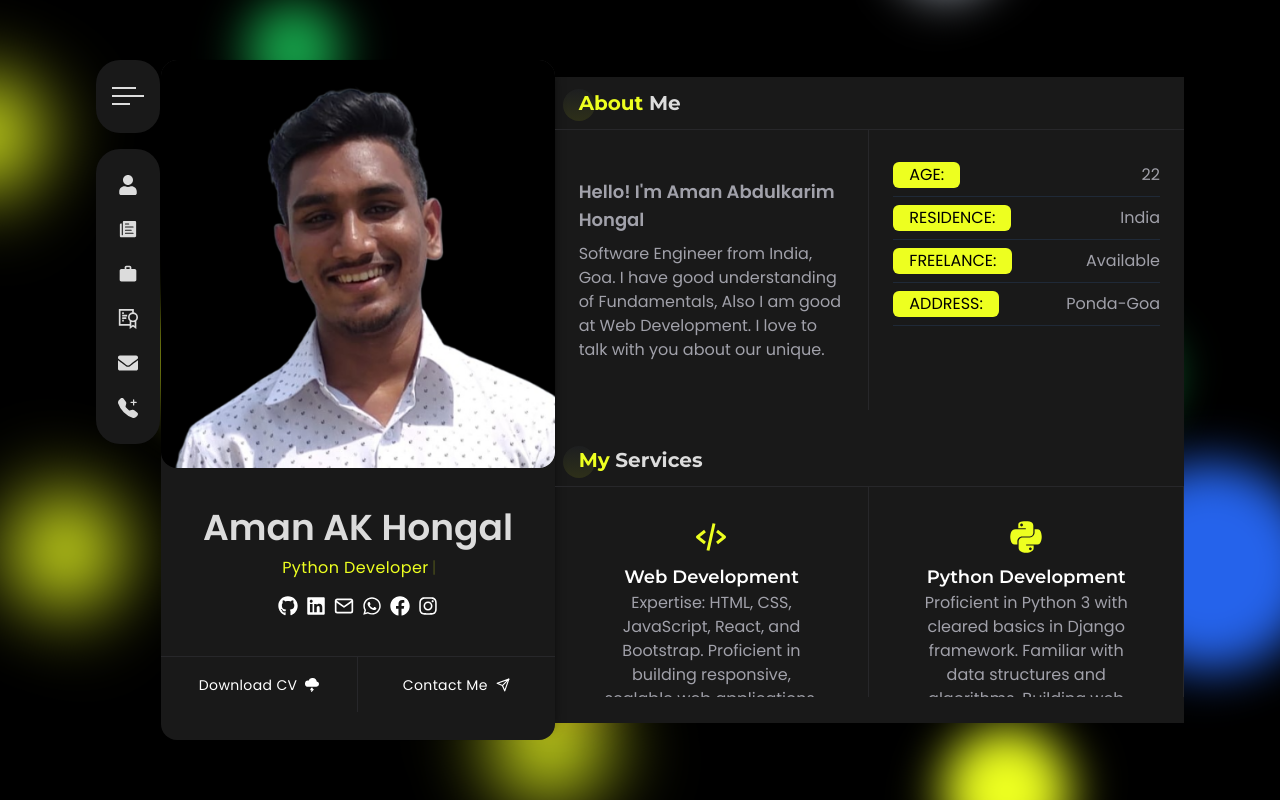
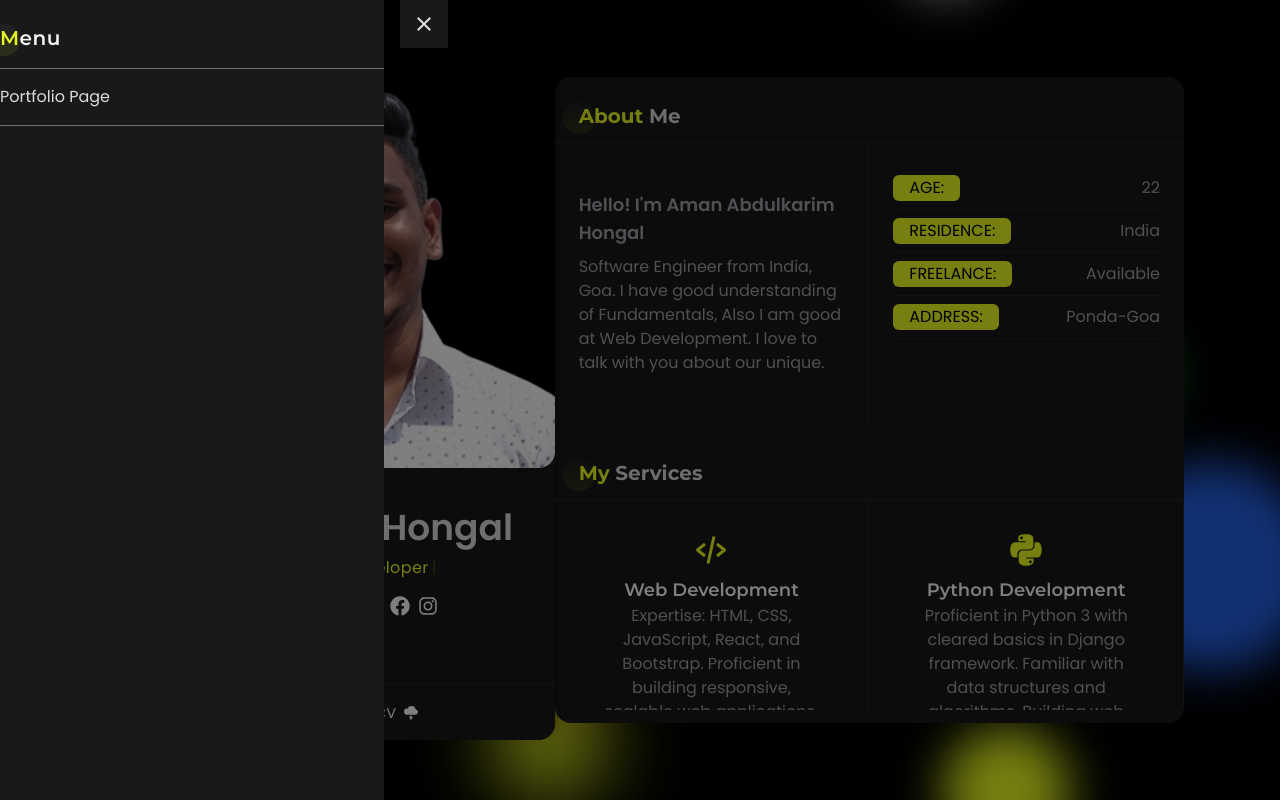
Before and after one commit to Aman-Hongal001/portfolio, a React (Create React App) app: page / in a window 1280 px wide. Both pictures are taken after a click on the element 128 px from the left and 96 px from the top of the page. Built offline with nearby package versions, Linux system fonts and the light colour scheme.

Commit message:
All the pages are completed

```diff
--- a/src/App.js
+++ b/src/App.js
@@ -9,7 +9,7 @@ import Home from './Home';
 
 function App() {
   return (
-    <div className='w-full h-screen font-bodyfont text-textColor bg-black relative overflow-hidden'>
+    <div className='w-full lgl:h-screen font-bodyfont text-textColor bg-black relative overflow-hidden'>
       <div className='max-w-screen-2xl h-full mx-auto flex justify-center items-center'>
         <Home/>
       </div>
--- a/src/Home.jsx
+++ b/src/Home.jsx
@@ -1,8 +1,8 @@
 import React, { useState } from "react";
 import Left from "./components/Home/Left";
-import { FaEnvelope, FaLeaf, FaUser } from "react-icons/fa";
+import { FaEnvelope, FaUser } from "react-icons/fa";
 import { IoIosPaper } from "react-icons/io";
-import { MdWork } from "react-icons/md";
+import { MdOutlineClose, MdWork } from "react-icons/md";
 import { BsTelephonePlusFill } from "react-icons/bs";
 import About from "./components/about/About";
 import Resume from "./components/resume/Resume";
@@ -11,6 +11,7 @@ import { motion } from "framer-motion";
 import Project from "./components/projects/Project";
 import Certificates from "./components/certificates/Certificates";
 import Contact from "./components/contact/Contact";
+import Sidenav from "./components/Home/Sidenav";
 
 function Home() {
   const[about, setAbout]=useState(true);
@@ -18,20 +19,43 @@ function Home() {
   const[project, setProject]=useState(false);
   const[certificate, setCertificate]=useState(false);
   const[contact, setContact]=useState(false);
-  // const[sidenav, setSidenav]=useState(false)
+  const[sidenav, setSidenav]=useState(false)
 
   return(
-    <div className='w-[85%] h-[85%] bg-transparent text-white z-50 flex items-start justify-between'>
-        <div className="w-16 h-96 bg-transparent flex flex-col gap-4">
+    <div className='w-full lgl:w-[85%] h-full lgl:h-[85%] bg-transparent text-white z-50 flex items-start justify-between p-4 lgl:p-0'>
+        <div className="w-16 h-96 bg-transparent hidden lgl:flex flex-col gap-4">
           <div className="w-full h-20 bg-bodyColor rounded-3xl flex justify-center items-center cursor-pointer group">
+
             {/* Home icons */}
-            <div className="flex flex-col gap-1.5 overflow-hidden">
+            <div onClick={()=>setSidenav(true)}
+              className="flex flex-col gap-1.5 overflow-hidden">
               <span className="w-8 h-[2px] bg-textColor inline-block -translate-x-2 transition-transform duration-300 group-hover:bg-designColor group-hover:translate-x-0"></span>
               <span className="w-8 h-[2px] bg-textColor inline-block -translate-x-0 transition-transform duration-300 group-hover:bg-designColor"></span>
               <span className="w-8 h-[2px] bg-textColor inline-block -translate-x-3.5 transition-transform duration-300 group-hover:bg-designColor group-hover:translate-x-0"></span>
             </div>
           </div>
+
           {/* Other Icons */}
+{/* *************************Sidenav Starts here ********************* */}
+          {
+            sidenav && (
+            <div className="w-full h-screen fixed top-0 left-0 bg-black bg-opacity-50 z-50">
+              <div className="w-96 h-full relative">
+                <div className="w-full h-full bg-bodyColor overflow-y-scroll scrollbar-thin scrollbar-thumb-[#646464] scrollbar-none">
+                  <Sidenav/>
+                  <span onClick={()=>setSidenav(false)} className="absolute top-0 -right-16 w-12 h-12 bg-bodyColor text-2xl text-textColor hover:text-designColor duration-300 cursor-pointer flex items-center justify-center z-50">
+                    <MdOutlineClose/>
+                  </span>
+                </div>
+              </div>
+            </div>
+          )}
+
+{/* *************************Sidenav ends here *********************** */}
+
+
+
+
           <div className="w-full h-80 bg-bodyColor py-6 rounded-3xl flex flex-col items-center justify-between">
             <span onClick={()=>
               setAbout(true) &
@@ -78,12 +102,23 @@ function Home() {
             <span className="w-full h-6 text-textColor text-xl flex items-center justify-center hover:text-designColor duration-300 cursor-pointer relative group"><BsTelephonePlusFill/><span className="absolute text-black font-medium text-xs uppercase bg-designColor px-4 py-[1px] rounded-xl left-0 translate-x-10 group-hover:translate-x-12 transition-all duration-200 z-20 opacity-0 group-hover:opacity-100">Call</span></span>
           </div>
         </div>
-        <div className="w-[94%] h-full bg-transparent flex items-center">
+        <div className="w-full lgl:w-[94%] h-full bg-transparent flex flex-col gap-6 lgl:gap-0 lgl:flex-row items-center">
             {/* left part */}
             <Left/>
             {/* Right part */}
-            <div className="w-8/12 h-[95%] bg-bodyColor scrollbar-thumb-[#646464] scrollbar-track-bodyColor">
-              <div className="w-full h-[96%] scrollbar-thin overflow-y-scroll overflow-x-hidden">
+            <div className="w-full lgl:w-8/12 h-[95%] bg-bodyColor rounded-2xl flex justify-center items-center">
+
+              {/* ======================== Smaller device content Start ======================== */}
+              <div className="w-full h-full lgl:hidden bg-transparent rounded-2xl flex flex-col gap-6">
+                <About />
+                <Resume />
+                <Project />
+                <Certificates />
+                <Contact />
+              </div>
+              {/* ======================== Smaller device content End ========================== */}
+
+              <div className="w-full h-[96%] hidden lgl:flex justify-center scrollbar-thin overflow-y-scroll scrollbar-thumb-[#646464] scrollbar-track-bodyColor overflow-x-hidden">
                 {about && (
                   <motion.div initial={{opacity:0}}
                     animate={{opacity:1}}
--- a/src/components/Home/Left.jsx
+++ b/src/components/Home/Left.jsx
@@ -2,7 +2,7 @@ import React from "react";
 import { useTypewriter, Cursor } from "react-simple-typewriter";
 import {profileImg} from "../../image/index"
 import { FaFacebook, FaGithub, FaInstagram, FaLinkedin, FaWhatsapp } from "react-icons/fa";
-import { FiMail, FiSend } from "react-icons/fi";
+import { FiMail } from "react-icons/fi";
 import { BsCloudLightningFill } from "react-icons/bs";
 import { resume } from "../../image/index";
 
@@ -15,11 +15,11 @@ function Left() {
         delaySpeed:2000,
     });
   return (
-    <div className="w-5/12 h-full bg-bodyColor rounded-2xl shadow-testShwdow z-10 overflow-y-scroll scrollbar-none">
+    <div className="w-full lgl:w-5/12 h-full bg-bodyColor rounded-2xl shadow-testShwdow z-10 overflow-y-scroll scrollbar-none">
         <div className="w-full h-3/5">
             <img className="w-full h-full object-cover rounded-2xl" src={profileImg} alt="Profile Pic" loading= "priority" />
         </div>
-        <div className="w-full h-2/5">
+        <div className="w-full h-2/5 flex flex-col justify-between border-t-0 rounded-bl-xl rounded-br-xl">
         {/* contain intro */}
             <div className="flex flex-col items-center gap-2 py-10">
                 <h1 className="text-textColor text-4xl font-semibold">Aman AK Hongal</h1>
@@ -36,18 +36,11 @@ function Left() {
 
             {/* contain Button */}
             <div className="flex h-14">
-                <a className="w-1/2 h-full flex justify-center items-center gap-2 borderRight border-t-[1px] border-t-zinc-800 text-sm tracking-wide uppercase hover:text-designColor duration-300" href={resume} target="blank" rel="noreferrer">
+                <a className="w-full h-full flex justify-center items-center gap-2 border-t-[1px] border-t-zinc-800 text-sm tracking-wide uppercase hover:text-designColor duration-300" href={resume} target="blank" rel="noreferrer">
                     <button className="flex w-full h-full justify-center items-center gap-2">
                         Download CV <BsCloudLightningFill/>
                     </button>
                 </a>
-                <a className="w-1/2 h-full flex justify-center items-center gap-2 border-t-[1px] border-t-zinc-800 text-sm tracking-wide uppercase hover:text-designColor duration-300" href="">
-                    <button className="flex w-full h-full justify-center items-center gap-2">
-                        Contact Me <FiSend/>
-                    </button>
-                </a>
-
-
             </div>
         </div>
     </div>
--- /dev/null
+++ b/src/components/Home/Sidenav.jsx
@@ -0,0 +1,16 @@
+
+import React from "react";
+import SidenavTitle from "./SidenavTitle";
+
+function Sidenav() {
+  return(
+    <div>
+        <SidenavTitle title="M" subTitle="enu"/>
+        <ul>
+            <li  className="sidenavLi">Portfolio Page</li>
+        </ul>
+    </div>
+  );
+}
+
+export default Sidenav;
--- /dev/null
+++ b/src/components/Home/SidenavTitle.jsx
@@ -0,0 +1,15 @@
+import React from "react";
+// import Title from "./Title";
+
+function SidenavTitle({title,subTitle}) {
+  return(
+    <h1 className="font-titleFont text-xl font-semibold text-zinc-100 tracking-wide relative pb-4 mt-6 border-b-[1px] border-b-zinc-500">
+        <span className="text-designColor">{title}</span>
+        {subTitle}
+        <span className="w-8 h-8 bg-gradient-to-t from-designColor to-gray-600 inline-block rounded-full absolute -left-3 top-0 opacity-10 z-10"></span>
+    </h1>
+
+  );
+}
+
+export default SidenavTitle;
```
